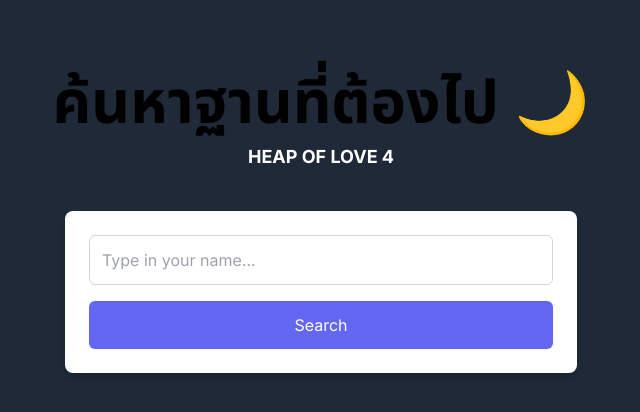
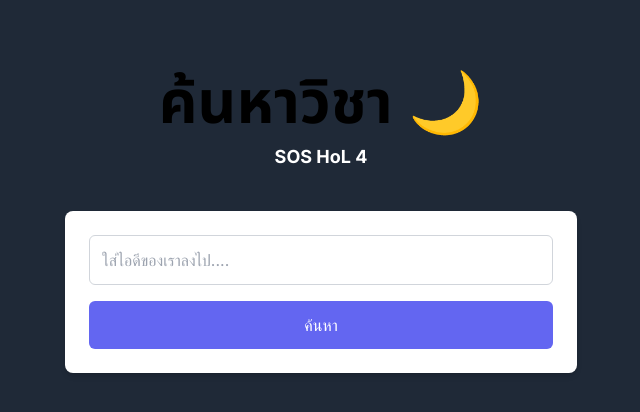
Before and after one commit to punchanabu/HOF-Subject-Finder, a Next.js app: page / in a window 1280 px wide. Shown: the part 176-588 px from the top of the page, without its empty margins (319-959 px from the left). Built offline with nearby package versions, Linux system fonts and the light colour scheme.

Commit message:
change: text-label

```diff
--- a/src/app/page.tsx
+++ b/src/app/page.tsx
@@ -2,8 +2,8 @@ import React from 'react';
 import Link from 'next/link';
 import Image from 'next/image';
 import Header from '../components/Header';
+import SearchSection from '../components/SearchSection';
 import '../styles/font.css';
-import SearchSection from '../components/SearchSection';
 
 export default function HomePage() {
   return (
--- a/src/components/Header.tsx
+++ b/src/components/Header.tsx
@@ -1,12 +1,12 @@
 function Header() {
     return (
       <header className="mb-10 text-center">
-        <h1 className="text-4xl md:text-6xl font-bold text-white-800 font-noto-sans-thai">
-          ค้นหาฐานที่ต้องไป 🌙
-        </h1>
-        <p className="mt-2 text-lg text-white font-bold">
-            HEAP OF LOVE 4
-        </p>
+          <h1 className="text-4xl md:text-6xl font-bold text-white-800 font-noto-sans-thai">
+            ค้นหาวิชา 🌙
+          </h1>
+          <p className="mt-2 text-lg text-white font-bold">
+              SOS HoL 4
+          </p>
       </header>
     );
   }
--- a/src/components/SearchSection.tsx
+++ b/src/components/SearchSection.tsx
@@ -50,7 +50,7 @@ function SearchSection() {
       <form onSubmit={handleSubmit} className="flex flex-col space-y-4">
         <input
           type="text"
-          placeholder="Type in your name..."
+          placeholder="ใส่ไอดีของเราลงไป...."
           className="w-full text-black p-3 border border-gray-300 rounded-md focus:outline-none focus:ring-2 focus:ring-indigo-500"
           value={searchTerm}
           onChange={handleInputChange}
@@ -59,7 +59,7 @@ function SearchSection() {
           type="submit"
           className="p-3 bg-indigo-500 text-white rounded-md hover:bg-indigo-600 focus:outline-none focus:ring-2 focus:ring-indigo-500 focus:ring-offset-2"
         >
-          Search
+          ค้นหา
         </button>
       </form>
       {isLoading && (
@@ -74,30 +74,30 @@ function SearchSection() {
       {(searchResults && 'name' in searchResults)  && (
         <>
         <div className="mt-4 p-4 border border-gray-200 rounded-lg shadow-sm bg-gray-50">
-          <h3 className="text-lg text-black font-bold font-noto-sans-thai mb-2 text-xl">ผลการค้นหา</h3>
+          <h3 className="text-lg text-black font-bold font-noto-sans-thai mb-2 text-xl">🔎 ผลการค้นหา</h3>
           <div className="flex items-center text-black font-noto-sans-thai mb-1 text-xl">
-            <FaUser className="mr-2" />
+            <FaUser className="mr-2 rounded-x l" />
             <span className="font-semibold"></span> {searchResults.name}
           </div>
         </div>
 
         <div className="mt-4 p-4 border border-gray-200 rounded-lg shadow-sm bg-gray-50">
-            <h3 className="text-lg text-black font-bold font-noto-sans-thai mb-2 text-xl">ฐานที่ต้องไป</h3>
+            <h3 className="text-lg text-black font-bold font-noto-sans-thai mb-2 text-xl">📘 วิชา</h3>
             <div className="space-y-0">
               <div className="flex flex-col items-center">
-                <p className='text-black font-noto-sans-thai text-2xl'>ฐานแรก</p>
+                <p className='text-black font-noto-sans-thai text-2xl'>วิชาแรก</p>
                 <FaCircle className="text-orange-500 text-4xl rounded-full" />
                 <p className="text-black font-noto-sans-thai text-xl">&quot;{searchResults.label1}&quot;</p>
                 <div className="w-0.5 h-12 bg-orange-300"></div>
               </div>
               <div className="flex flex-col items-center mb-0">
-                <p className='text-black font-noto-sans-thai text-2xl'>ฐานสอง</p>
+                <p className='text-black font-noto-sans-thai text-2xl'>วิชาสอง</p>
                 <FaCircle className="text-orange-500 text-4xl rounded-full" />
                 <p className="text-black font-noto-sans-thai text-xl">&quot;{searchResults.label2}&quot;</p>
                 <div className="w-0.5 h-12 bg-orange-300"></div>
               </div>
               <div className="flex flex-col items-center mt-0">
-                <p className='text-black font-noto-sans-thai text-2xl'>ฐานสาม</p>
+                <p className='text-black font-noto-sans-thai text-2xl'>วิชาสาม</p>
                 <FaCircle className="text-orange-500 text-4xl rounded-full" />
                 <p className="text-black font-noto-sans-thai text-xl">&quot;{searchResults.label3}&quot;</p>
               </div>
```
Also changed, not shown: public/data.csv.
